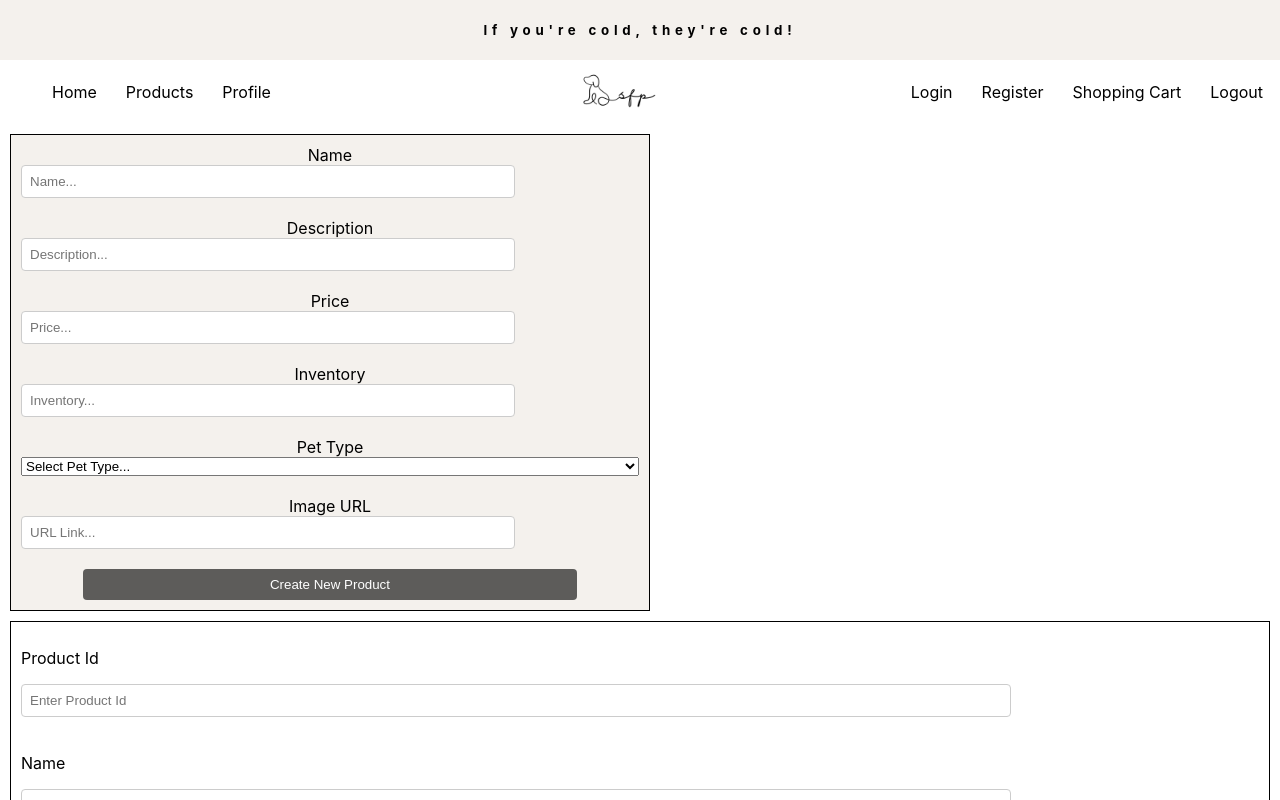
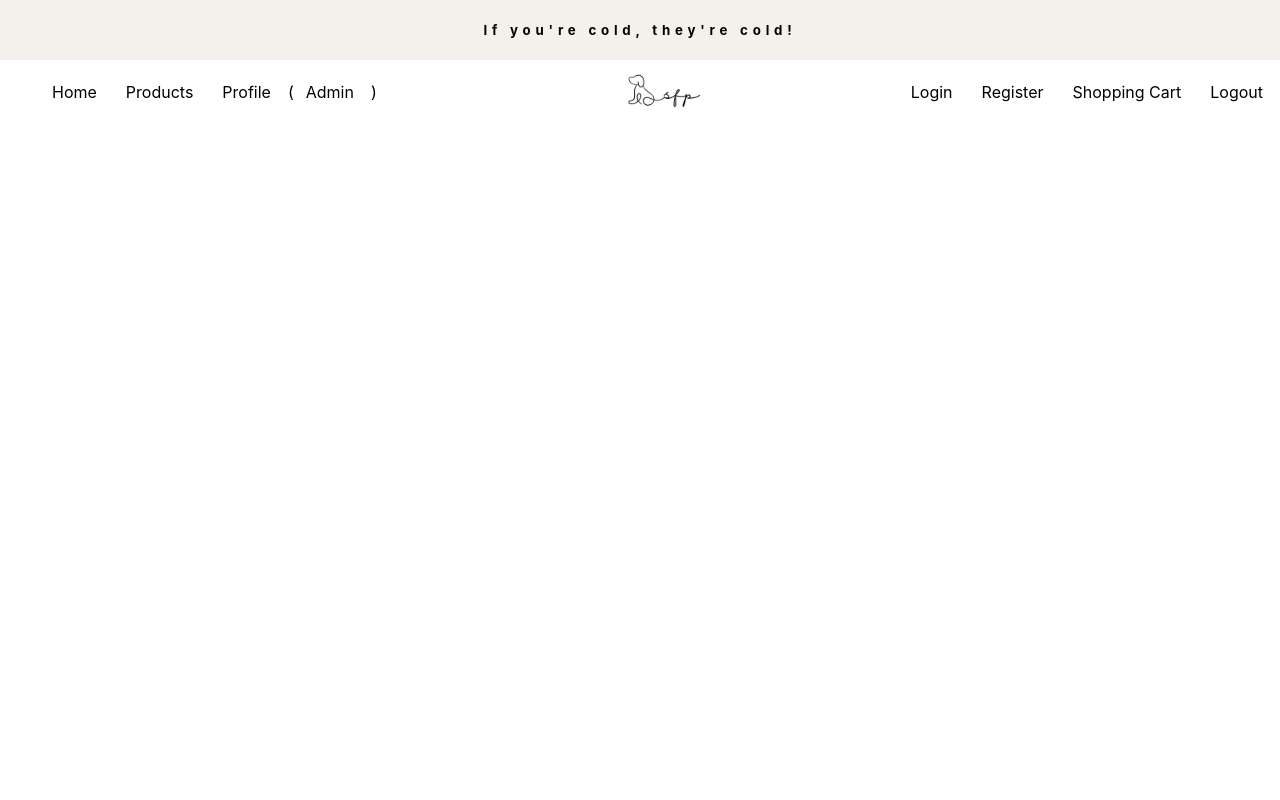
Before and after one commit to hxiong87/Graceshopper-front-end, a React (Create React App) app: page /admin in a window 1280 px wide. Shown: the top 800 px of the page. Built offline with nearby package versions, Linux system fonts and the light colour scheme; no server answers.

Commit message:
admin tab

```diff
--- a/src/App.js
+++ b/src/App.js
@@ -19,6 +19,7 @@ function App() {
   const [token, setToken] = useState('');
   const [user, setUser] = useState([]);
   const [isLoggedIn, setIsLoggedIn] = useState(false);
+  const [ isAdmin, setIsAdmin ] = useState();
   // const [ isLoading, setIsLoading ] = useState(false);
 
   function logout() {
@@ -41,7 +42,7 @@ function App() {
     <div className="app-container">
       <div>
         <Header />
-        <Navbar isLoggedIn={isLoggedIn} logout={logout} />
+        <Navbar isLoggedIn={isLoggedIn} logout={logout} isAdmin={isAdmin} setIsAdmin={setIsAdmin} />
         {/* {isLoading ? <Loading/> : null} */}
       </div>
       <div className="main">
@@ -53,7 +54,7 @@ function App() {
 
             <Route
               path="/login"
-              element={<Login user={user} setUser={setUser} />}
+              element={<Login user={user} setUser={setUser} isAdmin={isAdmin} setIsAdmin={setIsAdmin}/>}
             />
 
             <Route
--- a/src/components/Admin.js
+++ b/src/components/Admin.js
@@ -163,7 +163,11 @@ export const Admin = () => {
   const deletedProduct= await deleteProduct (productId, token)
   return deletedProduct
  }
+ if (isAdmin) {
+
+
   return (
+
     <div>
 
       <form onSubmit={handleSubmit} class="login" className="add-product">
@@ -341,5 +345,8 @@ export const Admin = () => {
       </div>
   </div>
   </div>
-  );
+
+        );
+ }
+
 };
--- a/src/components/Login.js
+++ b/src/components/Login.js
@@ -24,7 +24,9 @@ async function loginUser(credentials) {
       .catch(console.error);
   }
 
-export const Login = ({ user, setUser }) => {
+
+
+export const Login = ({ user, setUser, isAdmin, setIsAdmin }) => {
     const [email, setEmail] = useState('');
     const [password, setPassword] = useState('');
     const handleSubmit = async (event) => {
@@ -40,6 +42,8 @@ export const Login = ({ user, setUser }) => {
         window.localStorage.setItem('token', userObj.token)
         window.localStorage.setItem('userEmail', userObj.user.email)
         window.localStorage.setItem('userId', userObj.user.id)
+        const userId = localStorage.getItem("userId");
+        const token = localStorage.getItem("token");
       setUser([userObj.user.email, userObj.user.id]);
       // window.location.assign("/profile")
     }
--- a/src/components/Navbar.js
+++ b/src/components/Navbar.js
@@ -2,7 +2,8 @@ import React, { useState, useEffect } from "react";
 import { Routes, Route, Link, useNavigate } from "react-router-dom";
 import { API_URL } from '../config';
 
-export const Navbar = ({ isLoggedIn, logout }) => {
+export const Navbar = ({ isLoggedIn, logout, isAdmin }) => {
+
 
     return (
 
@@ -18,11 +19,11 @@ export const Navbar = ({ isLoggedIn, logout }) => {
             <Link className="profile" to="/profile">
               Profile
             </Link>
-            {isLoggedIn && (
+            (
               <Link className="admin-tab" to="/admin">
                 Admin
               </Link>
-            )}
+            )
           </ul>
         </div>
         <div className="nav-logo">
```
